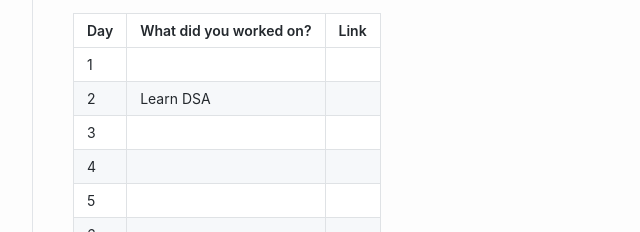
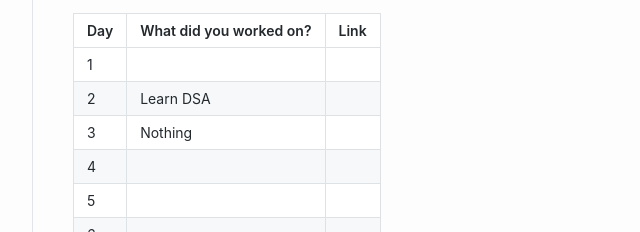
Before and after one commit to FOSS-Community/progress-tracker, a website: page dist/mayank.html in a window 1280 px wide. Shown: the part 3888-4120 px from the top of the page, 117-757 px from the left. Drawn offline with Linux system fonts and the light colour scheme.

Commit message:
Update mayank.html

```diff
--- a/dist/mayank.html
+++ b/dist/mayank.html
@@ -747,7 +747,7 @@ h3 {
 </tr>
 <tr>
 <td>3</td>
-<td></td>
+<td>Nothing</td>
 <td></td>
 </tr>
 <tr>
```
